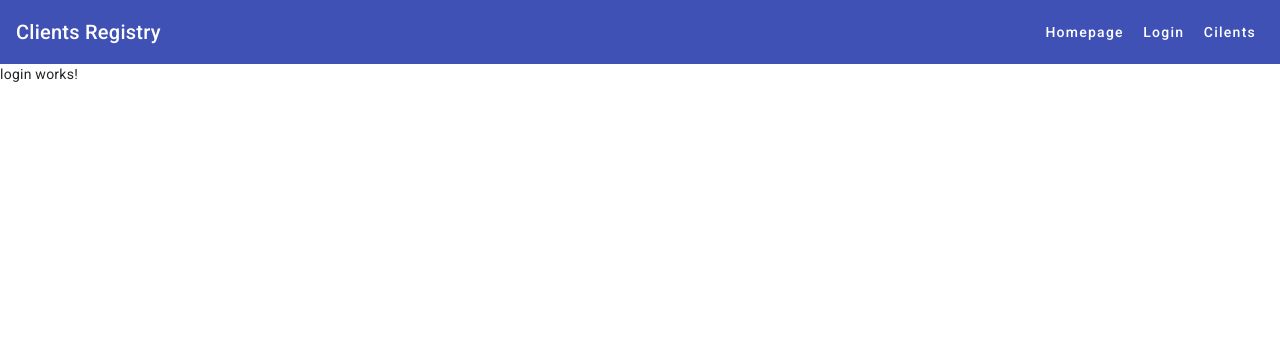
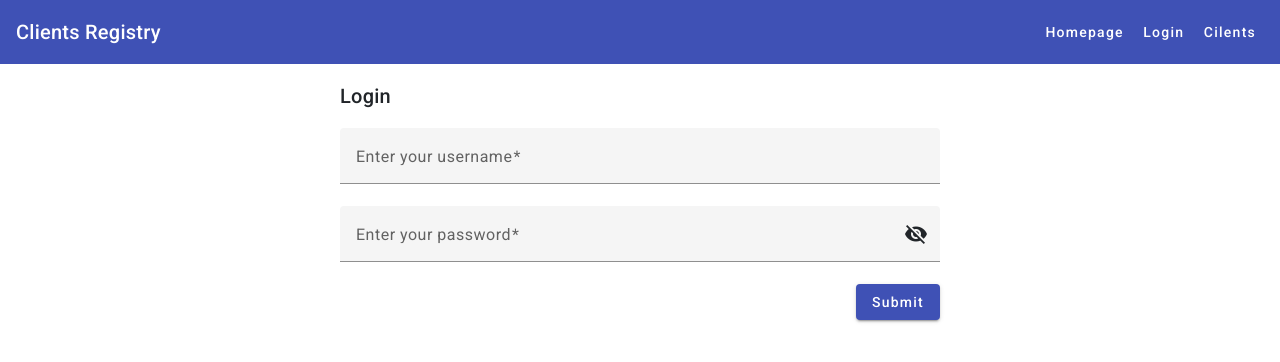
Before and after one commit to dawid-janta-lipinski/customers-registry, an Angular app: page /login in a window 1280 px wide. Shown: the top 362 px of the page. Built offline with nearby package versions, Linux system fonts and the light colour scheme.

Commit message:
created login form in LoginComponent

```diff
--- a/src/app/modules/auth/components/login/login.component.html
+++ b/src/app/modules/auth/components/login/login.component.html
@@ -1 +1,44 @@
-<p>login works!</p>
+<div class="login-wrapper mt-3">
+  <h2>Login</h2>
+  <form #f="ngForm" (ngSubmit)="onLogin()">
+    <div>
+      <mat-form-field appearance="fill">
+        <mat-label>Enter your username</mat-label>
+        <input
+          matInput
+          required
+          minlength="4"
+          maxlength="30"
+          name="username"
+          [(ngModel)]="userData.username"
+        />
+      </mat-form-field>
+    </div>
+
+    <div>
+      <mat-form-field appearance="fill">
+        <mat-label>Enter your password</mat-label>
+        <input
+          matInput
+          [type]="hide ? 'password' : 'text'"
+          required
+          name="password"
+          [(ngModel)]="userData.password"
+        />
+        <button
+          mat-icon-button
+          matSuffix
+          (click)="hide = !hide"
+          [attr.aria-label]="'Hide password'"
+          [attr.aria-pressed]="hide"
+        >
+          <mat-icon>{{ hide ? 'visibility_off' : 'visibility' }}</mat-icon>
+        </button>
+      </mat-form-field>
+    </div>
+
+    <div class="d-flex justify-content-end">
+      <button mat-raised-button color="primary">Submit</button>
+    </div>
+  </form>
+</div>
--- a/src/app/modules/auth/components/login/login.component.scss
+++ b/src/app/modules/auth/components/login/login.component.scss
@@ -0,0 +1,4 @@
+.login-wrapper {
+  max-width: 600px;
+  margin: 0 auto;
+}
--- a/src/app/modules/auth/components/login/login.component.ts
+++ b/src/app/modules/auth/components/login/login.component.ts
@@ -1,10 +1,18 @@
 import { Component } from '@angular/core';
+import { UserLoginData } from 'app/modules/core/models/user.model';
 
 @Component({
   selector: 'app-login',
   templateUrl: './login.component.html',
-  styleUrls: ['./login.component.scss']
+  styleUrls: ['./login.component.scss'],
 })
 export class LoginComponent {
-
+  hide = true;
+  userData: UserLoginData = {
+    username: '',
+    password: '',
+  };
+  onLogin() {
+    return this;
+  }
 }
--- /dev/null
+++ b/src/app/modules/core/models/user.model.ts
@@ -0,0 +1,4 @@
+export interface UserLoginData {
+  username: string;
+  password: string;
+}
--- /dev/null
+++ b/src/app/modules/shared/components/alert/alert.component.html
@@ -0,0 +1 @@
+<p>alert works!</p>
--- a/src/styles.scss
+++ b/src/styles.scss
@@ -15,3 +15,7 @@ body {
 body {
   font-family: Roboto, 'Helvetica Neue', sans-serif;
 }
+
+mat-form-field {
+  width: 100%;
+}
```
Also changed, not shown: src/app/modules/auth/auth.module.ts (+4 -14 lines), src/app/modules/shared/components/alert/alert.component.ts (added, +10 -0 lines), src/app/modules/shared/material/material.module.ts (+10 -1 lines), src/app/modules/shared/shared.module.ts (+13 -7 lines), src/app/modules/shared/components/alert/alert.component.scss (added), 1 other file (tests, documents, lock files or other folders).
